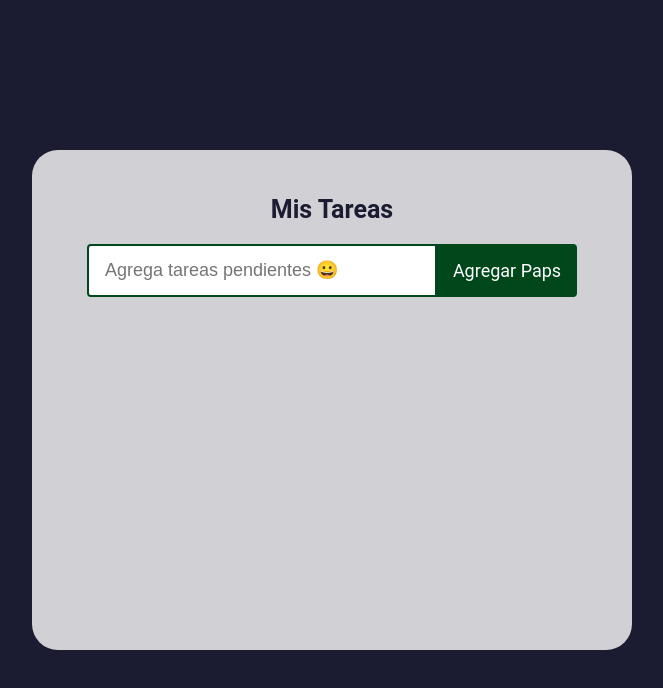
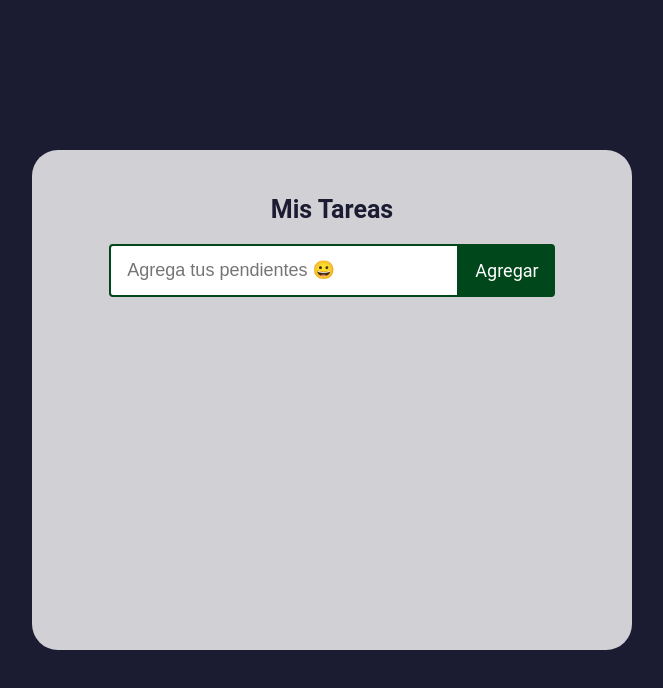
Before and after one commit to Daniel-Barrios-J/todo-app, a React (Create React App) app: page / in a window 1280 px wide. Shown: the top 688 px of the page, without its empty margins (308-971 px from the left). Built offline with nearby package versions, Linux system fonts and the light colour scheme.

Commit message:
cambios esteticos

```diff
--- a/src/components/formulario.jsx
+++ b/src/components/formulario.jsx
@@ -28,13 +28,13 @@ export const FormularioTareas = (props) => {
       <input
       type="text"
       className="tarea-input"
-      placeholder="Agrega tareas pendientes 😀"
+      placeholder="Agrega tus pendientes 😀"
       name='texto'
       onChange={manejarCambio}
       />
       <button
         className="tarea-boton">
-        Agregar paps
+        Agregar
       </button>
     </form>
   );
```
